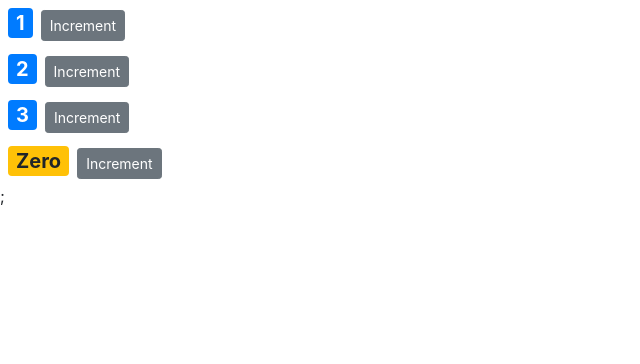
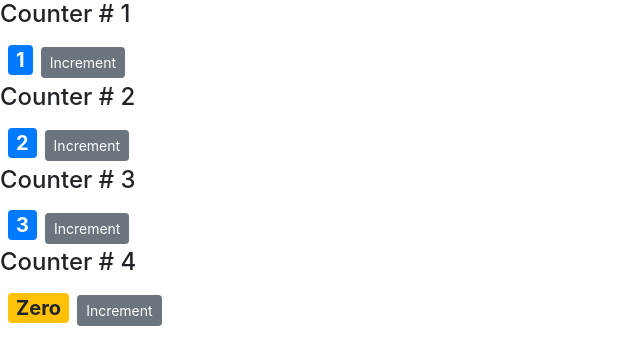
Before and after one commit to mahfuz110244/react-js, a React (Create React App) app in the folder counter-app/: page / in a window 1280 px wide. Shown: the top 364 px of the page, without its empty margins (0-640 px from the left). Built offline with nearby package versions, Linux system fonts and the light colour scheme.

Commit message:
Using children property

```diff
--- a/counter-app/src/components/counter.jsx
+++ b/counter-app/src/components/counter.jsx
@@ -35,7 +35,8 @@
         console.log("props", this.props)
         return (
         <div>
-            <img src={this.state.imageUrl} alt=''></img>
+            {/*<img src={this.state.imageUrl} alt=''></img>*/}
+            {this.props.children}
             <span style={this.style} className={this.getBadgeClassess()}>{this.formatCount()}</span>
             <button
                 onClick={() => this.handleIncrement({id:1})}
--- a/counter-app/src/components/counters.jsx
+++ b/counter-app/src/components/counters.jsx
@@ -13,8 +13,11 @@
     render(){
       return (
           <div>
-              { this.state.counters.map(counter =>
-                  <Counter key={counter.id} value={counter.value}/>)};
+              { this.state.counters.map(counter => (
+                  <Counter key={counter.id} value={counter.value}>
+                      <h4>Counter # {counter.id}</h4>
+                  </Counter>
+              ))}
           </div>
       )
     };
```
